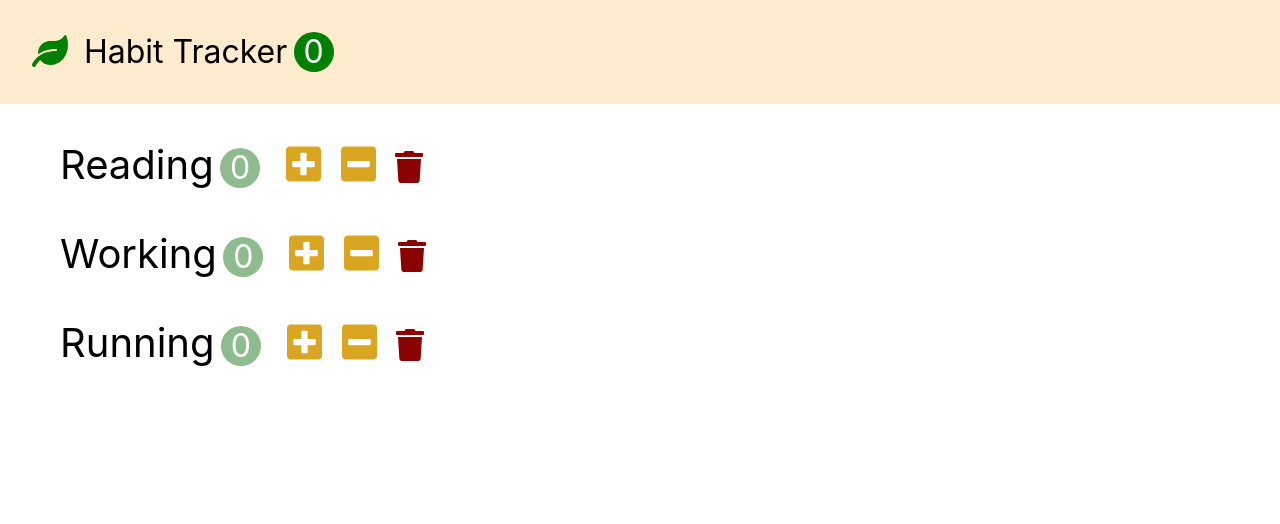
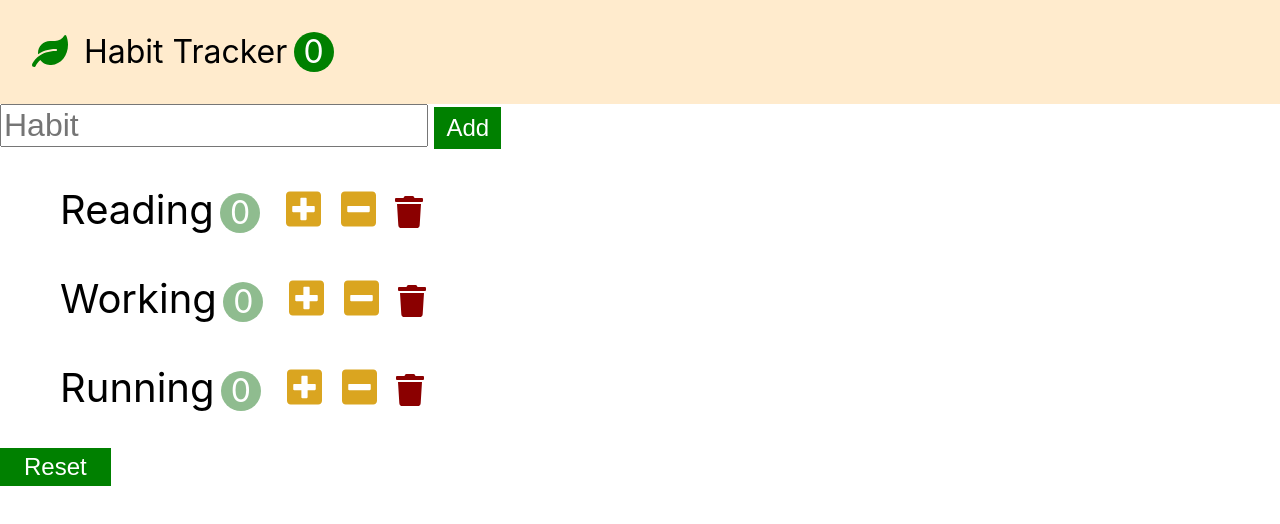
Before and after one commit to padahkim/js-exercises, a React (Create React App) app in the folder habit-tracker/: page / in a window 1280 px wide. Shown: the top 524 px of the page. Built offline with nearby package versions, Linux system fonts and the light colour scheme.

Commit message:
add Form/reset function

```diff
--- a/habit-tracker/src/app.jsx
+++ b/habit-tracker/src/app.jsx
@@ -18,24 +18,34 @@ class App extends Component {
     habits[index].count++;
     this.setState({habits});//{habits:habits}한거임
   };
-
   handleDecrement = (habit) => {
     const habits = [...this.state.habits];
     const index = habits.indexOf(habit);
     habits[index].count = habits[index].count >= 1 ? habits[index].count - 1 : 0;
     /* let count = habits[index].count;
     count = count >= 1 ? count - 1 : 0;  이건 안됨,,,*/
-    this.setState({habits})
+    this.setState({habits});
   };
-
   handleDelete = (habit) => {
   /*  const habits = this.state.habits.filter((item)=>item === habit);
     this.setState({habits}) */
     const habits = [...this.state.habits];
     const index = habits.indexOf(habit);
     const newHabits = habits.filter((habit)=>habit.id!==habits[index].id)
-    this.setState({habits:newHabits})
+    this.setState({habits:newHabits});
   };
+  handleAdd = (inputContent) => {
+    const habits = [...this.state.habits, {id:Date.now(), title:inputContent, count:0}]
+    this.setState({habits});
+  }
+  handleReset = () => {
+    const habits = [...this.state.habits].map((habit)=>{
+      habit.count = 0;
+      return habit;
+    });
+    this.setState({habits});
+  }
+
 
   render() {
     return (
@@ -44,10 +54,12 @@ class App extends Component {
         totalCount={this.state.habits.filter((habit)=>habit.count > 0).length}
       />
       <Habits
+      onAdd={this.handleAdd}
       habits={this.state.habits}
       onIncrement={this.handleIncrement}
       onDecrement={this.handleDecrement}
       onDelete={this.handleDelete}
+      onReset={this.handleReset}
       />
       </>
       )
--- /dev/null
+++ b/habit-tracker/src/components/habitAddForm.jsx
@@ -0,0 +1,29 @@
+import React, { Component } from 'react'
+
+class HabitAddForm extends Component {
+  formRef = React.createRef();
+  inputRef = React.createRef();
+
+  onSubmit = (event) => {
+    event.preventDefault();
+    const inputContent = this.inputRef.current.value;
+    inputContent && this.props.onAdd(inputContent);
+    this.formRef.current.reset();
+  }
+
+  render() {
+    return (
+      <form className="add-form"  onSubmit={this.onSubmit} ref={this.formRef}>
+        <input
+        type="text"
+        className="add-input"
+        placeholder="Habit"
+        ref={this.inputRef}
+      />
+        <button className="add-button">Add</button>
+      </form>
+    )
+  }
+}
+
+export default HabitAddForm;
--- a/habit-tracker/src/components/habits.jsx
+++ b/habit-tracker/src/components/habits.jsx
@@ -1,11 +1,13 @@
 import React, { Component } from 'react'
 import Habit from './habit'
+import HabitAddForm from './habitAddForm';
 
 class Habits extends Component {
 
-
   render() {
     return (
+      <>
+      <HabitAddForm onAdd={this.props.onAdd}/>
       <ul>
         {
           this.props.habits.map((habit)=>(
@@ -18,6 +20,8 @@ class Habits extends Component {
             />))
         }
       </ul>
+      <button className="habits-reset" onClick={this.props.onReset}>Reset</button>
+      </>
     )
   }
 }
--- a/habit-tracker/src/components/navbar.jsx
+++ b/habit-tracker/src/components/navbar.jsx
@@ -1,6 +1,6 @@
 import React, { Component } from 'react'
 
-export default class Navbar extends Component {
+class Navbar extends Component {
   render() {
     return (
       <nav className="navbar">
@@ -11,3 +11,5 @@ export default class Navbar extends Component {
     )
   }
 }
+
+export default Navbar;
```
